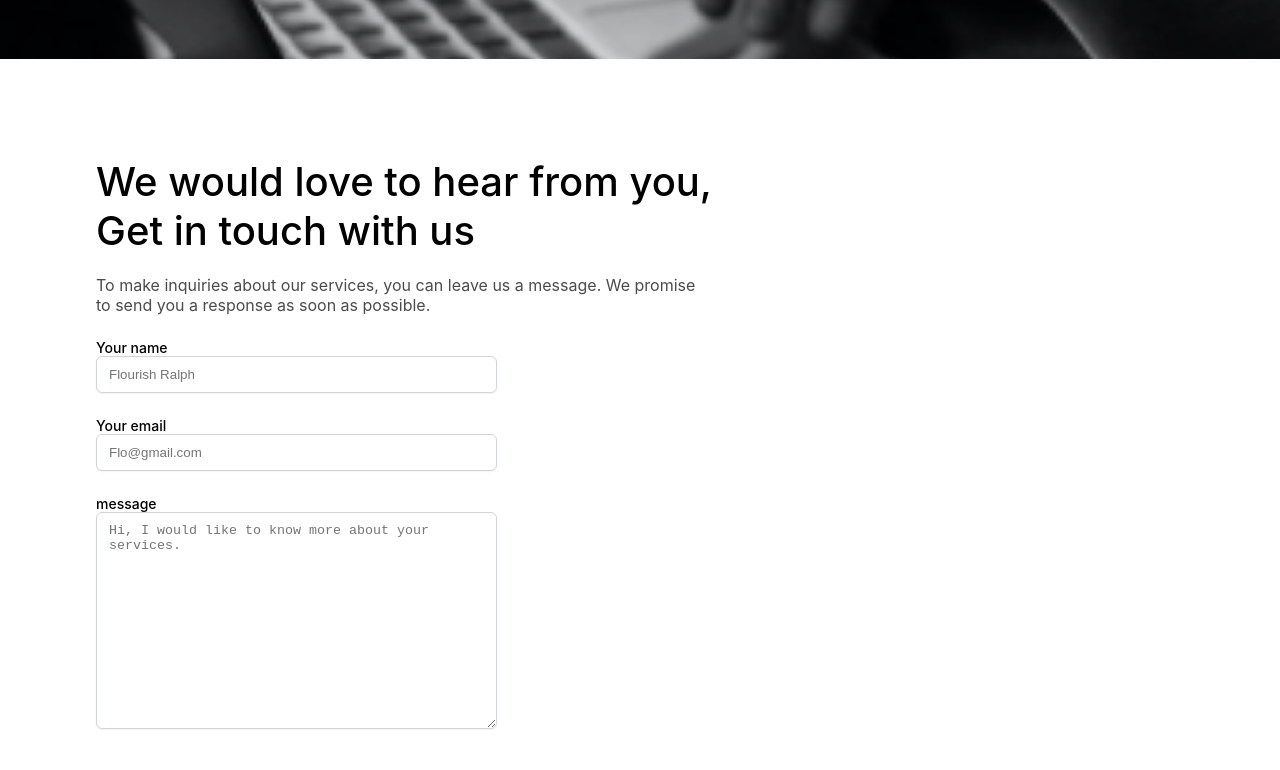
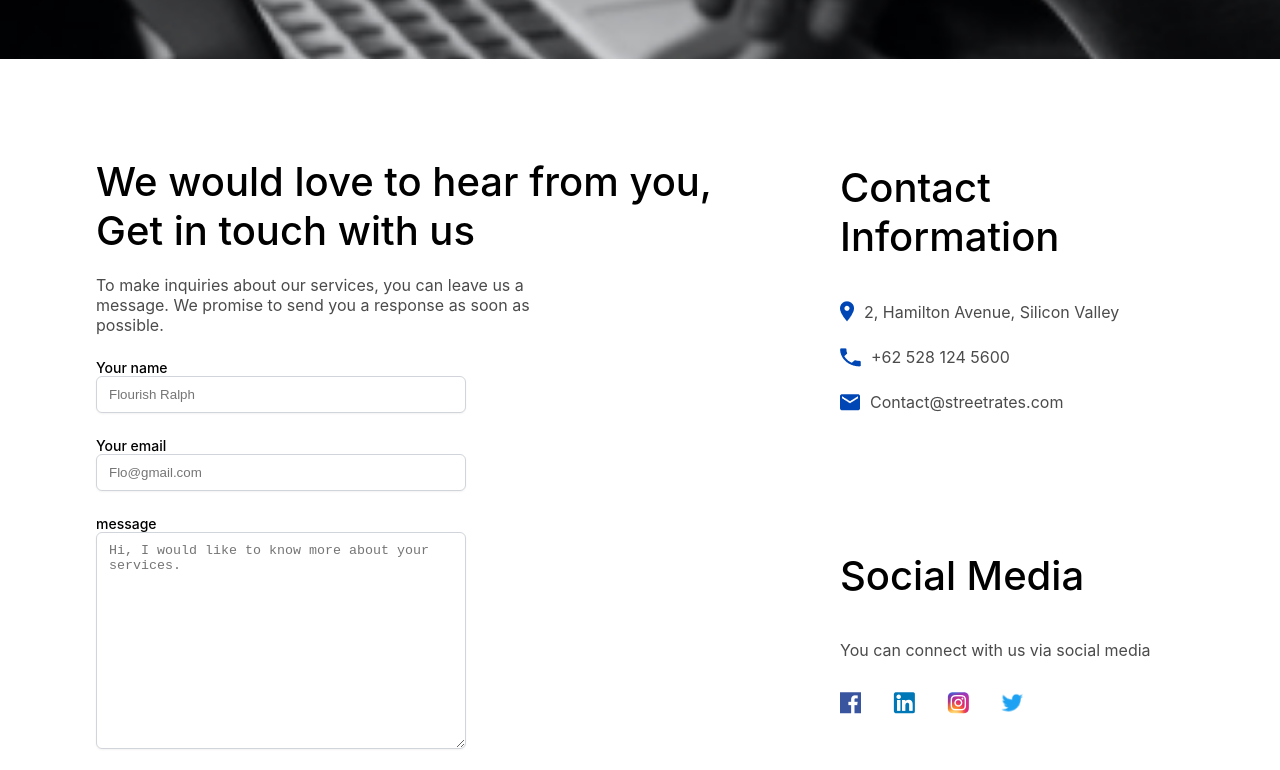
Before and after one commit to c-blaq/bevel-contact-page, a React (Create React App) app: page / in a window 1280 px wide. Shown: the part 420-1190 px from the top of the page. Built offline with nearby package versions, Linux system fonts and the light colour scheme.

Commit message:
feat: contact infromation

```diff
--- a/src/container/contact/Contact.jsx
+++ b/src/container/contact/Contact.jsx
@@ -2,6 +2,7 @@ import React from "react";
 import Footer from "../../component/footer/Footer";
 import Header from "../../component/header/Header";
 import ContactForm from "./ContactForm";
+import ContactInfo from "./ContactInfo";
 import { Container, Flex, HeroSection } from "./styled/Contact.styled";
 
 const Contact = () => {
@@ -12,6 +13,7 @@ const Contact = () => {
         <HeroSection />
         <Flex>
           <ContactForm />
+          <ContactInfo />
         </Flex>
       </Container>
       <Footer />
--- /dev/null
+++ b/src/container/contact/ContactInfo.jsx
@@ -0,0 +1,57 @@
+import React from "react";
+import { ContactInfoStyle } from "./styled/Contact.styled";
+import locationIcon from "../../assets/images/location-icon.png";
+import callIcon from "../../assets/images/call-icon.png";
+import messageIcon from "../../assets/images/message-icon.png";
+import facebookIcon from "../../assets/images/facebook-icon.png";
+import linkedinIcon from "../../assets/images/linkedIn-icon.png";
+import instagramIcon from "../../assets/images/instagram-icon.png";
+import twitterIcon from "../../assets/images/twitter-icon.png";
+
+const ContactInfo = () => {
+  return (
+    <ContactInfoStyle>
+      <div className="contact-details">
+        <h3>Contact Information</h3>
+        <div>
+          <img src={locationIcon} alt="location icon" />
+          <span>2, Hamilton Avenue, Silicon Valley</span>
+        </div>
+
+        <div>
+          <img src={callIcon} alt="phone call icon" />
+          <span>+62 528 124 5600</span>
+        </div>
+
+        <div>
+          <img src={messageIcon} alt="message icon" />
+          <span>Contact@streetrates.com</span>
+        </div>
+      </div>
+
+      <div className="social-media">
+        <h3>Social Media</h3>
+        <p>You can connect with us via social media</p>
+        <div className="social-icons-container">
+          <a href="/">
+            <img src={facebookIcon} alt="facebook icon" />
+          </a>
+
+          <a href="/">
+            <img src={linkedinIcon} alt="linkedIn icon" />
+          </a>
+
+          <a href="/">
+            <img src={instagramIcon} alt="Instagram icon" />
+          </a>
+
+          <a href="/">
+            <img src={twitterIcon} alt="Twiter icon" />
+          </a>
+        </div>
+      </div>
+    </ContactInfoStyle>
+  );
+};
+
+export default ContactInfo;
```
